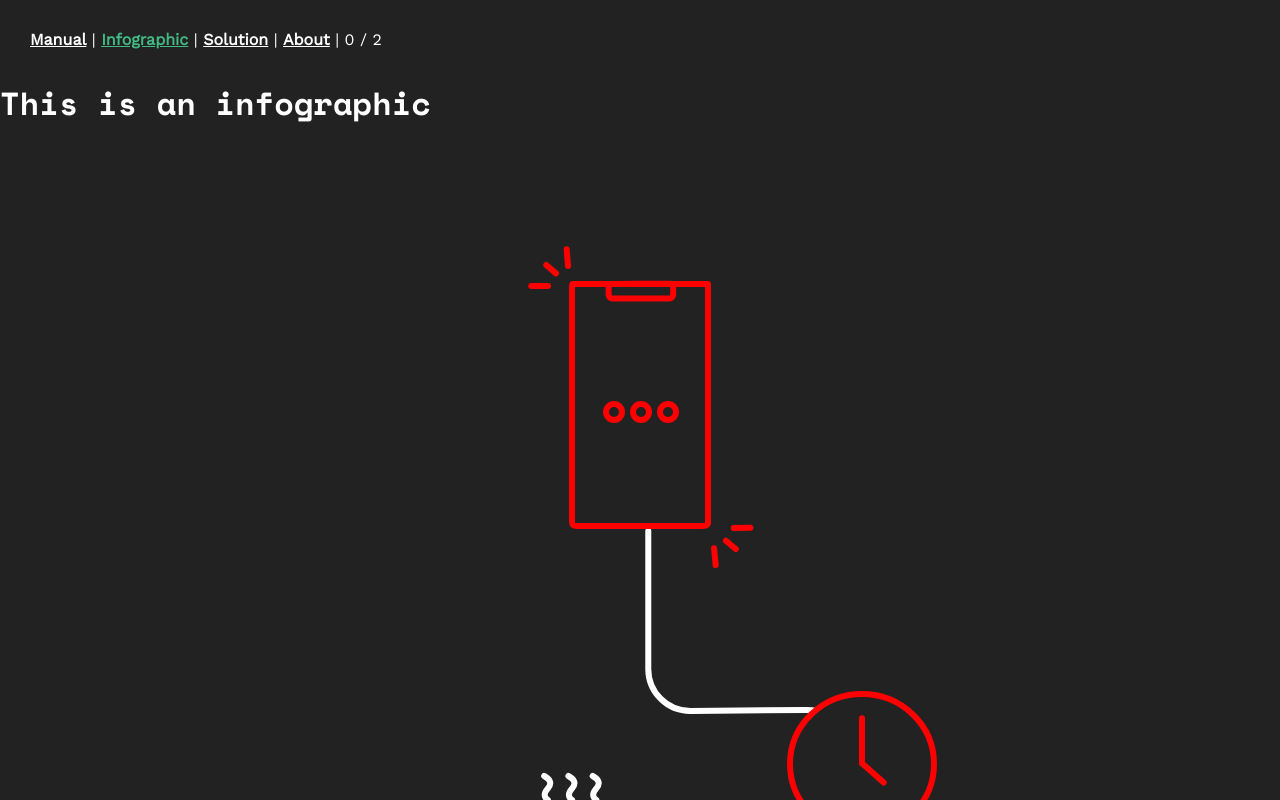
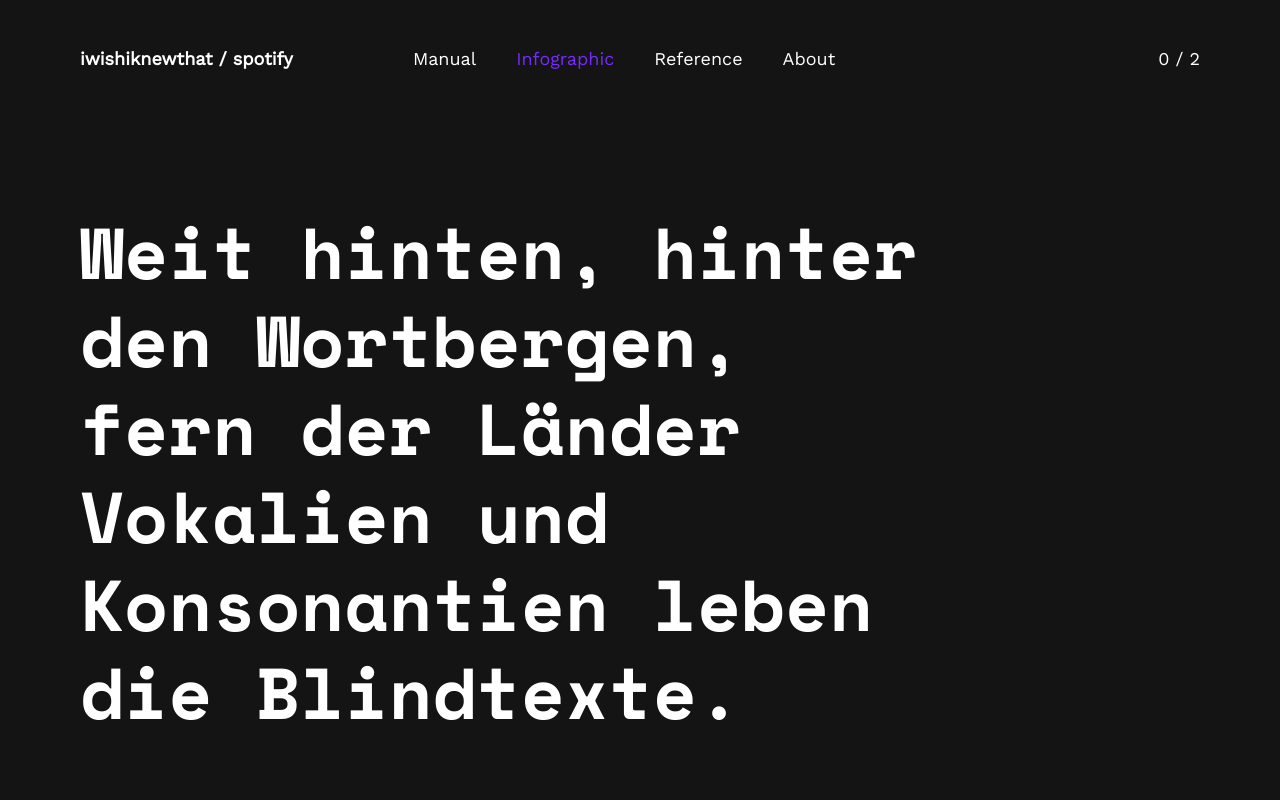
Before and after one commit to ruben-with-b/i-wish-i-knew-that, a Vue app: page /infographic in a window 1280 px wide. Shown: the top 800 px of the page. Built offline with nearby package versions, Linux system fonts and the light colour scheme.

Commit message:
Add font mixins, style navigation and popups

```diff
--- a/src/App.vue
+++ b/src/App.vue
@@ -1,13 +1,20 @@
 <template>
   <div id="app">
     <div id="nav">
-      <router-link to="/">Manual</router-link> |
-      <router-link to="/infographic">Infographic</router-link> |
-      <router-link to="/solution">Solution</router-link> |
-      <router-link to="/about">About</router-link> |
-      {{ numberOfItemsFound }} / {{ numberOfItems }}
+      <ul>
+      <li><router-link id="logo" to="/">iwishiknewthat / spotify</router-link></li>
+      <li><router-link to="/">Manual</router-link></li>
+      <li><router-link to="/infographic">Infographic</router-link></li>
+      <li><router-link to="/solution">Reference</router-link></li>
+      <li><router-link to="/about">About</router-link></li>
+      </ul>
+      <div v-if="$route.name === 'infographic'" class="push">
+        {{ numberOfItemsFound }} / {{ numberOfItems }}
+      </div>
     </div>
-    <router-view/>
+    <transition name="slide-fade" mode="out-in">
+      <router-view/>
+    </transition>
   </div>
 </template>
 
@@ -27,13 +34,15 @@ export default {
 @import url('https://fonts.googleapis.com/css?family=Space+Mono:400,700|Work+Sans&display=swap');
 
 $color-white: #fff;
-$color-gray-dark: #222;
+$color-gray-dark: #141414;
 
-$color-green: #42b983;
+$color-primary: #FF2943;
+$color-secondary: #762BFF;
 
 * {
   margin: 0;
   padding: 0;
+  box-sizing: border-box;
 }
 
 body {
@@ -46,27 +55,129 @@ body {
   -moz-osx-font-smoothing: grayscale;
   color: $color-white;
   background: $color-gray-dark;
-  min-height: 100vh;
+  font-size: 18px;
+  margin-top: 8rem;
 }
 
 #nav {
-  padding: 30px;
+
+  #logo {
+    font-weight: bold;
+    margin-right: 5rem;
+  }
+
+  position: fixed;
+  top: 0;
+  display: flex;
+  width: 100%;
+  padding: 3rem 5rem;
+
+  ul {
+    display: inline-blocK;
+    li {
+      display: inline-blocK;
+      margin-right: 2.5rem;
+    }
+  }
 
   a {
-    font-weight: bold;
+    font-weight: normal;
     color: $color-white;
+    text-decoration: none;
 
     &.router-link-exact-active {
-      color: $color-green;
+      color: $color-secondary;
     }
   }
 }
 
+.push {
+  margin-left: auto;
+}
+
 @mixin h1($color) {
   font-family: 'Space Mono', monospace;
+  font-size: 11rem;
+  line-height: 10rem;
+}
+
+@mixin h2($color) {
+  font-family: 'Space Mono', monospace;
+  font-size: 4.5rem;
+  line-height: 5.5rem;
+}
+
+@mixin h3($color) {
+  font-family: 'Space Mono', monospace;
+  font-size: 2rem;
+  line-height: 3rem;
+}
+
+@mixin h4($color) {
+  font-weight: normal;
+  font-size: 1.5rem;
+  line-height: 2.5rem;
+}
+
+@mixin p($color) {
+  font-family: 'Work Sans', 'Avenir', Helvetica, Arial, sans-serif;
+  font-size: 18px;
+  font-weight: normal;
+  line-height: 2rem;
 }
 
 h1 {
   @include h1(black);
+  margin-bottom: 6rem;
+}
+
+h2 {
+  @include h2(black);
+  width: 75%;
+}
+
+h3 {
+  @include h3(black);
+}
+
+h4 {
+  @include h4(black);
+}
+
+p {
+  @include p(black);
+  margin-bottom: 2rem;
+}
+
+.btn-primary {
+    font-family: 'Space Mono', monospace;
+    font-size: 18px;
+    font-weight: bold;
+    color: white;
+    padding: 1rem 2rem;
+    width: 50%;
+    border: 2px solid white;
+    background: transparent;
+  }
+
+.wrapper {
+  padding: 5rem;
+}
+
+hr {
+  border: 1px dashed white;
+  width: 40%;
+  margin: 5rem 0;
+}
+
+.slide-fade-enter-active {
+  transition: all .3s ease;
+}
+.slide-fade-leave-active {
+  transition: all .3s cubic-bezier(1.0, 0.5, 0.8, 1.0);
+}
+.slide-fade-enter, .slide-fade-leave-to {
+  transform: translateX(10px);
+  opacity: 0;
 }
 </style>
--- a/src/components/DailyRoutine.vue
+++ b/src/components/DailyRoutine.vue
@@ -7,7 +7,7 @@
     <svg-base position="absolute" fill="none" stroke="red" top="-5.2%" left="50%" :width="widthInPercent(114)" viewbox="0 0 114 163" :clickable="true" :popupId="0">
       <phone/>
     </svg-base>
-    <svg-base position="absolute" fill="#222" stroke="red" top="3%" left="67.75%" :width="widthInPercent(76)" viewbox="0 0 76 74" :clickable="true" :popupId="1">
+    <svg-base position="absolute" fill="#141414" stroke="red" top="3%" left="67.75%" :width="widthInPercent(76)" viewbox="0 0 76 74" :clickable="true" :popupId="1">
       <clock/>
     </svg-base>
     <svg-base position="absolute" fill="none" stroke="white" top="4.5%" left="45%" :width="widthInPercent(50)" viewbox="0 0 50 52">
--- a/src/components/HelloWorld.vue
+++ b/src/components/HelloWorld.vue
@@ -1,34 +1,7 @@
 <template>
   <div class="hello">
-    <h1>{{ msg }}</h1>
-    <p>
-      For a guide and recipes on how to configure / customize this project,<br>
-      check out the
-      <a href="https://cli.vuejs.org" target="_blank" rel="noopener">vue-cli documentation</a>.
-    </p>
-    <h3>Installed CLI Plugins</h3>
-    <ul>
-      <li><a href="https://github.com/vuejs/vue-cli/tree/dev/packages/%40vue/cli-plugin-babel" target="_blank" rel="noopener">babel</a></li>
-      <li><a href="https://github.com/vuejs/vue-cli/tree/dev/packages/%40vue/cli-plugin-router" target="_blank" rel="noopener">router</a></li>
-      <li><a href="https://github.com/vuejs/vue-cli/tree/dev/packages/%40vue/cli-plugin-vuex" target="_blank" rel="noopener">vuex</a></li>
-      <li><a href="https://github.com/vuejs/vue-cli/tree/dev/packages/%40vue/cli-plugin-eslint" target="_blank" rel="noopener">eslint</a></li>
-    </ul>
-    <h3>Essential Links</h3>
-    <ul>
-      <li><a href="https://vuejs.org" target="_blank" rel="noopener">Core Docs</a></li>
-      <li><a href="https://forum.vuejs.org" target="_blank" rel="noopener">Forum</a></li>
-      <li><a href="https://chat.vuejs.org" target="_blank" rel="noopener">Community Chat</a></li>
-      <li><a href="https://twitter.com/vuejs" target="_blank" rel="noopener">Twitter</a></li>
-      <li><a href="https://news.vuejs.org" target="_blank" rel="noopener">News</a></li>
-    </ul>
-    <h3>Ecosystem</h3>
-    <ul>
-      <li><a href="https://router.vuejs.org" target="_blank" rel="noopener">vue-router</a></li>
-      <li><a href="https://vuex.vuejs.org" target="_blank" rel="noopener">vuex</a></li>
-      <li><a href="https://github.com/vuejs/vue-devtools#vue-devtools" target="_blank" rel="noopener">vue-devtools</a></li>
-      <li><a href="https://vue-loader.vuejs.org" target="_blank" rel="noopener">vue-loader</a></li>
-      <li><a href="https://github.com/vuejs/awesome-vue" target="_blank" rel="noopener">awesome-vue</a></li>
-    </ul>
+    <h1>Do you care for your privacy?</h1>
+    <h4>Weit hinten, hinter den Wortbergen, fern der Länder Vokalien und Konsonantien leben die Blindtexte. Abgeschieden wohnen sie in Buchstabhausen an der Küste des Semantik, eines großen Sprachozeans.</h4>
   </div>
 </template>
 
@@ -41,11 +14,19 @@ export default {
 }
 </script>
 
-<!-- Add "scoped" attribute to limit CSS to this component only -->
 <style scoped lang="scss">
+.hello {
+  width: 75%;
+}
+
 h3 {
   margin: 40px 0 0;
 }
+
+h4 {
+  width: 66%;
+}
+
 ul {
   list-style-type: none;
   padding: 0;
--- a/src/components/Popup.vue
+++ b/src/components/Popup.vue
@@ -1,10 +1,12 @@
 <template>
 <div v-if="!getPopupById(content.id).hidden" class="popup">
-  <h4>{{ content.id }}</h4>
-  <h2>{{ content.title }}</h2>
-  <p>{{content.description}}</p>
-  <p>{{content.data}}</p>
-  <button type="button" @click="togglePopup(content.id)">x</button>
+  <h3>#{{ content.id + 1 }} {{ content.title }}</h3>
+  <hr/>
+  <button class="btn-primary left" type="button" @click="showDescription = true">description</button>
+  <button class="btn-primary right" type="button" @click="showDescription = false">code snippets</button>
+  <p v-if="showDescription">{{content.description}}</p>
+  <p v-else>{{content.data}}</p>
+  <button class="btn-close" type="button" @click="togglePopup(content.id)">x</button>
 </div>
 </template>
 
@@ -12,6 +14,11 @@
 import { mapGetters, mapMutations } from 'vuex'
 
 export default {
+	data () {
+		return {
+			showDescription: true
+		}
+	},
 	props: ['content'],
 	computed: {
 		...mapGetters([
@@ -27,12 +34,47 @@ export default {
 </script>
 
 <style lang="scss" scoped>
+  h3, p {
+    padding: 2rem;
+    margin: 0;
+  }
+
   .popup {
-    padding: 5rem;
+    border: 2px solid white;
+    background: #141414;
     position: fixed;
     top: 50%;
     left: 50%;
     transform: translate(-50%, -50%);
-    background: darkgray;
+    width: 100%;
+    max-width: 800px;
   }
+
+  hr {
+    border: 0;
+    height: 2px;
+    background: white;
+    width: 100%;
+    margin: 0;
+  }
+
+  .btn-close {
+    position: absolute;
+    right: 1rem;
+    top: 1rem;
+  }
+
+.btn-primary {
+  &.left, &.right {
+    border-top: 0;
+  }
+  &.left {
+    border-left: 0;
+    border-right: 1px solid white;
+  }
+  &.right {
+    border-right: 0;
+    border-left: 1px solid white;
+  }
+}
 </style>
--- a/src/views/About.vue
+++ b/src/views/About.vue
@@ -1,5 +1,18 @@
 <template>
-  <div class="about">
-    <h1>This is an about page</h1>
+  <div class="wrapper about">
+    <h2>A project by students of the University of Applied Sciences Augsburg</h2>
+    <hr/>
+    <p>
+      Nina Landwehr<br/>
+      nina.landwehr@t-online.de
+    </p>
+    <p>
+      Oliver Luxenhofer<br/>
+      hello@oliverluxenhofer.de
+    </p>
+    <p>
+      Ruben Santoro<br/>
+      ruben.santoro@hotmail.com
+    </p>
   </div>
 </template>
--- a/src/views/Infographic.vue
+++ b/src/views/Infographic.vue
@@ -1,6 +1,6 @@
 <template>
-  <div class="about">
-    <h1>This is an infographic</h1>
+  <div class="wrapper about">
+    <h2>Weit hinten, hinter den Wortbergen, fern der Länder Vokalien und Konsonantien leben die Blindtexte.</h2>
     <DailyRoutine/>
   </div>
 </template>
--- a/src/views/Manual.vue
+++ b/src/views/Manual.vue
@@ -1,6 +1,5 @@
 <template>
-  <div class="home">
-    <img alt="Vue logo" src="../assets/logo.png">
+  <div class="wrapper home">
     <HelloWorld msg="Welcome to Your Vue.js App"/>
   </div>
 </template>
--- a/src/views/Solution.vue
+++ b/src/views/Solution.vue
@@ -1,5 +1,5 @@
 <template>
-  <div class="about">
-    <h1>This is an solution page</h1>
+  <div class="wrapper about">
+    <h2>Weit hinten, hinter den Wortbergen, fern der Länder Vokalien und Konsonantien leben die Blindtexte.</h2>
   </div>
 </template>
```
